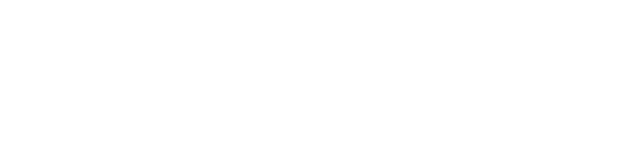
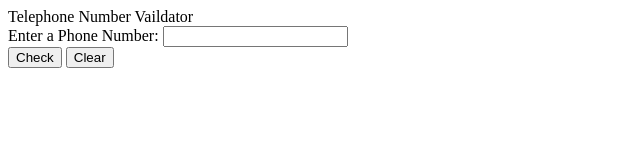
Before and after one commit to Hasinarahman/telephone-number-validator, a plain HTML site: page index.html in a window 1280 px wide. Shown: the whole page, without its empty margins (0-640 px from the left). Drawn offline with Linux system fonts and the light colour scheme.

Commit message:
adding input, button and div statment in html file

```diff
--- a/index.html
+++ b/index.html
@@ -1,11 +1,23 @@
 <!DOCTYPE html>
 <html lang="en">
 <head>
-    <meta charset="UTF-8">
-    <meta name="viewport" content="width=device-width, initial-scale=1.0">
-    <title>telephone number viladator</title>
+  <meta charset="UTF-8">
+  <meta name="viewport" content="width=device-width, initial-scale=1.0">
+  <title>telephone number viladator</title>
 </head>
 <body>
-
+  <header>Telephone Number Vaildator</header>
+  <div class="container">
+    <div>
+      <label for="number">Enter a Phone Number:</label>
+      <input type="tel" id="user-input">
+    </div>
+    <div id="results-div"></div>
+    <div class="button">
+      <button class="check" id="check-btn">Check</button>
+      <button class="clear" id="clear-btn">Clear</button>
+    </div>
+  </div>
+  <script src="script.js"></script>
 </body>
 </html>
--- a/styles.css
+++ b/styles.css
@@ -0,0 +1,4 @@
+* {
+    box-sizing: border-box;
+    margin: 0;
+}
```
